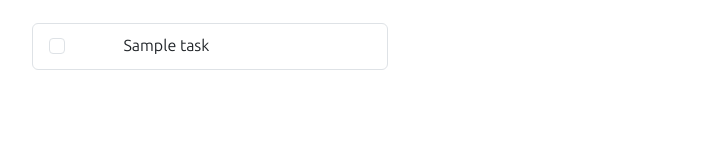
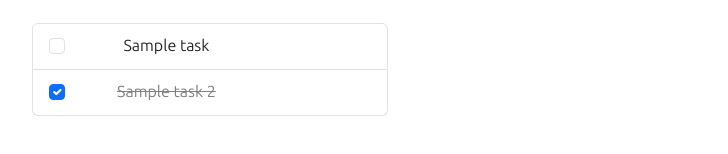
Before and after one commit to Wither19/todo-app, a React (Vite) app: page / in a window 1280 px wide. Shown: the part 228-382 px from the top of the page, without its empty margins (50-778 px from the left). Built offline with nearby package versions, Linux system fonts and the light colour scheme.

Commit message:
Add a new completed task to the initial todo list

```diff
--- a/src/App.tsx
+++ b/src/App.tsx
@@ -25,6 +25,10 @@ function App() {
 		{
 			done: false,
 			name: "Sample task",
+		},
+		{
+			done: true,
+			name: "Sample task 2",
 		},
 	]);
 	// A record of all todos in a simple array, used to detect duplicates.
```
